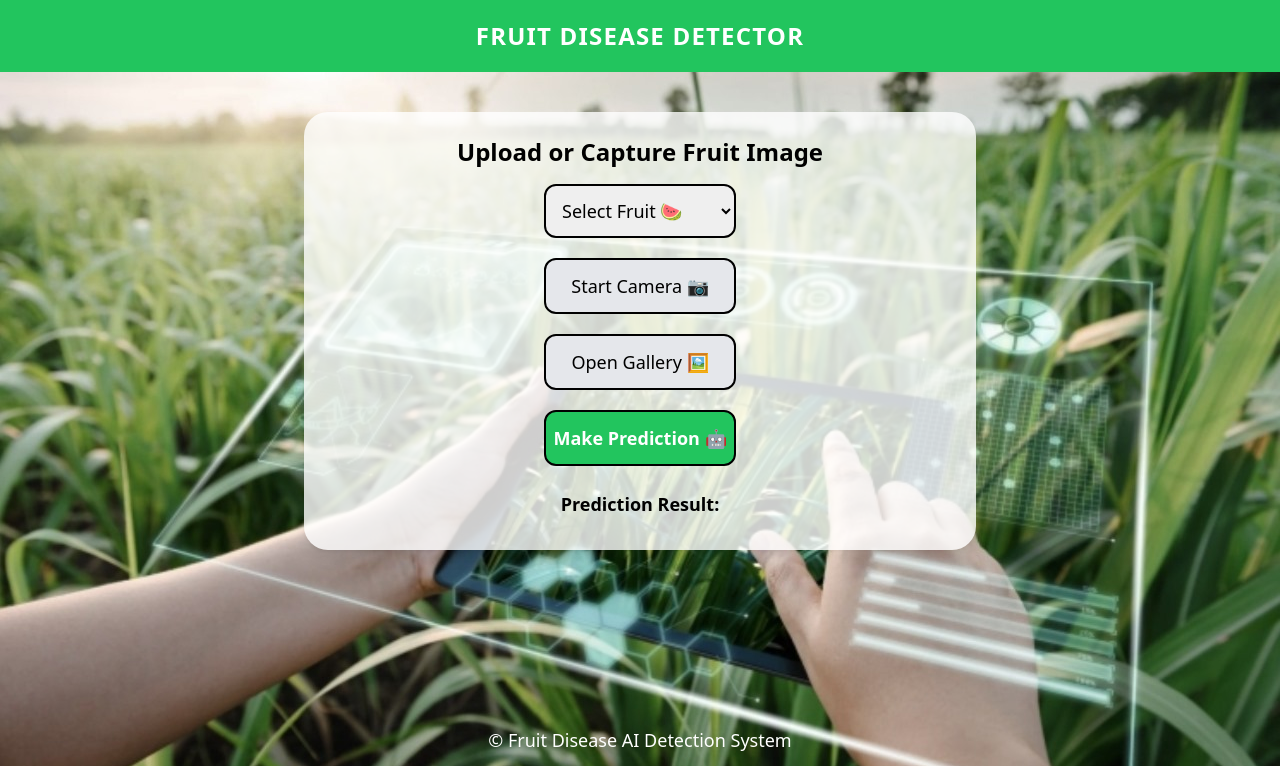
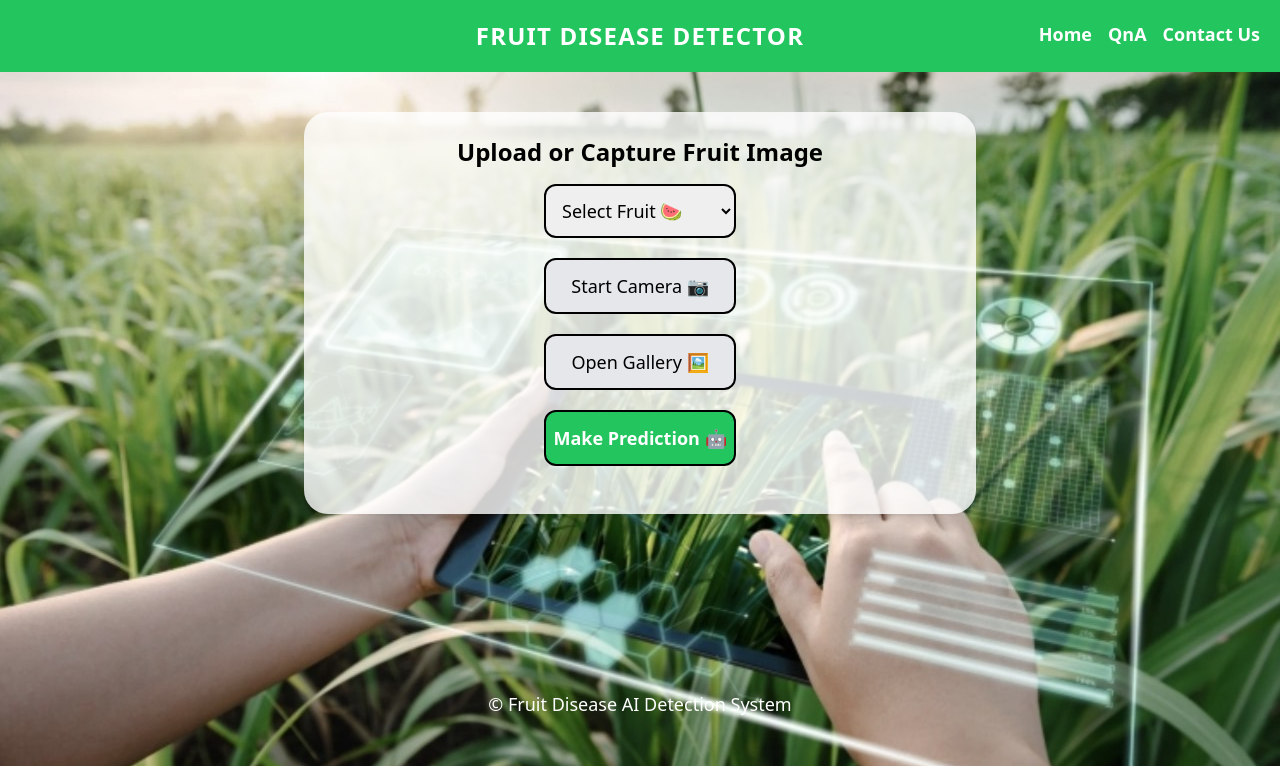
Before and after one commit to AdinathKulkarni/Fruit-Disease-Detection, a Flask app: page / in a window 1280 px wide. Shown: the top 766 px of the page. Run offline with Flask 3, Linux system fonts and the light colour scheme; parts of the project's set-up code (start-up, migrations or seed data) failed here and were passed over; some libraries are stand-ins or nearby versions.

Commit message:
Added apple fruit for classification, QnA, Contact us page

```diff
--- a/templates/index.html
+++ b/templates/index.html
@@ -8,11 +8,16 @@
 </head>
 <body class="font-roboto text-black-700 bg-cover bg-center bg-fixed relative" style="background-image: url('/static/images/WhatsApp Image 2025-01-21 at 7.18.21 PM.jpeg');">
 
-    <!-- <div class="absolute inset-0 bg-black opacity-10 sm:opacity-10 md:opacity-10 lg:opacity-10 xl:opacity-40 -z-10"></div> -->
+    <!-- Top Right Corner Navigation -->
+    <div class="absolute top-5 right-5 flex space-x-4">
+        <a href="/" class="text-white text-lg font-semibold hover:underline">Home</a>
+        <a href="/ask a question" class="text-white text-lg font-semibold hover:underline">QnA</a>
+        <a href="/contact" class="text-white text-lg font-semibold hover:underline">Contact Us</a>
+    </div>
 
-
+    <!-- Header Section -->
     <header class="bg-green-500 text-white text-2xl font-bold uppercase tracking-wider py-5 text-center">
-        Fruit Disease Detector
+        <a href="/" class="text-white hover:underline">Fruit Disease Detector</a>
     </header>
 
     <div class="max-w-2xl mx-auto mt-10 p-6 bg-white bg-opacity-80 rounded-3xl shadow-lg text-center">
@@ -23,6 +28,7 @@
                 <option value="" disabled selected>Select Fruit 🍉</option>
                 <option value="mango">Mango 🥭</option>
                 <option value="strawberry">Strawberry 🍓</option>
+                <option value="apple"> Apple 🍎</option>
             </select>
 
             <button type="button" id="cameraButton" onclick="toggleCamera()" class="bg-gray-200 w-48 py-3 border-2 border-black rounded-xl text-lg hover:bg-gray-400">
@@ -43,8 +49,11 @@
 
         <div id="result-container" class="mt-6">
             <div id="successMessage" class="text-green-600 font-bold hidden">Image uploaded and prediction made successfully!</div>
-            <h3 class="text-lg font-semibold text-black mt-3">Prediction Result:</h3>
-            <div id="predictionResult" class="text-black mt-2"></div>
+            <!-- The prediction result header is now hidden by default -->
+            <div id="prediction-section" class="hidden">
+                <h3 class="text-lg font-semibold text-black mt-3">Prediction Result:</h3>
+                <div id="predictionResult" class="text-black mt-2"></div>
+            </div>
             <img id="output-image" class="w-96 h-72 object-cover border-2 border-gray-300 rounded-lg hidden mx-auto mt-4" alt="Input Image">
         </div>
 
@@ -56,7 +65,6 @@
     <footer class="text-center text-white text-lg mt-40 py-4">
         &copy; Fruit Disease AI Detection System
     </footer>
-
 
     <script>
         let stream;
@@ -112,6 +120,8 @@
                                 imageElement.classList.remove("hidden");
                                 imageElement.style.width = `${canvas.width}px`;
                                 imageElement.style.height = `${canvas.height}px`;
+                                // Show the prediction section
+                                document.getElementById("prediction-section").classList.remove("hidden");
                             }
 
                             document.getElementById("successMessage").classList.remove("hidden");
@@ -172,6 +182,8 @@
                             document.getElementById("predictionResult").innerHTML = `Disease: ${data.label} | Confidence: ${data.confidence}%`;
                             document.getElementById("output-image").src = URL.createObjectURL(file);
                             document.getElementById("output-image").classList.remove("hidden");
+                            // Show the prediction section
+                            document.getElementById("prediction-section").classList.remove("hidden");
                         }
                         document.getElementById("successMessage").classList.remove("hidden");
                     })
```
